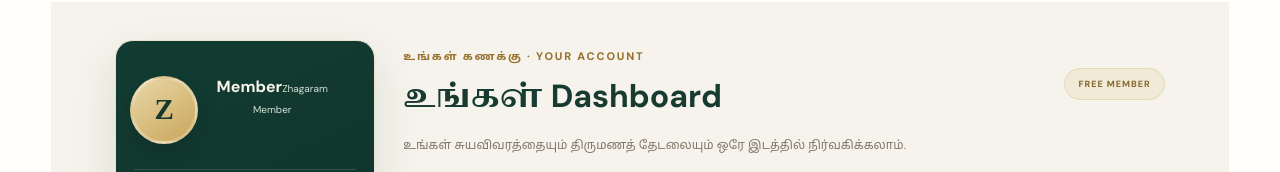
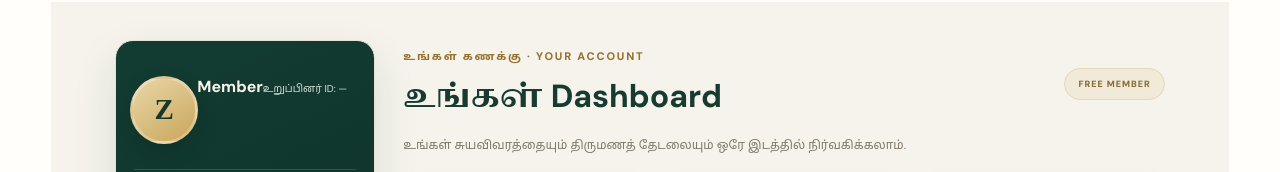
Before and after one commit to zhagaramhub/Zhagaram-matrimony-, a plain HTML site: page dashboard.html in a window 1280 px wide. Shown: the part 360-532 px from the top of the page. Drawn offline with Linux system fonts and the light colour scheme; a script that the page names is missing.

Commit message:
Show generated member ID on member dashboard

```diff
--- a/dashboard.html
+++ b/dashboard.html
@@ -28,7 +28,7 @@
 <aside class="member-sidebar">
 <div class="member-welcome">
 <span class="member-avatar" id="memberInitial">Z</span>
-<div><b id="memberName">Member</b><small id="memberId">Zhagaram Member</small></div>
+<div><b id="memberName">Member</b><small id="memberId">உறுப்பினர் ID: —</small></div>
 </div>
 <a class="dash-link active" href="dashboard.html"><span class="dash-icon">▦</span> Dashboard</a>
 <a class="dash-link" href="profile.html"><span class="dash-icon">♙</span> My Profile</a>
```
